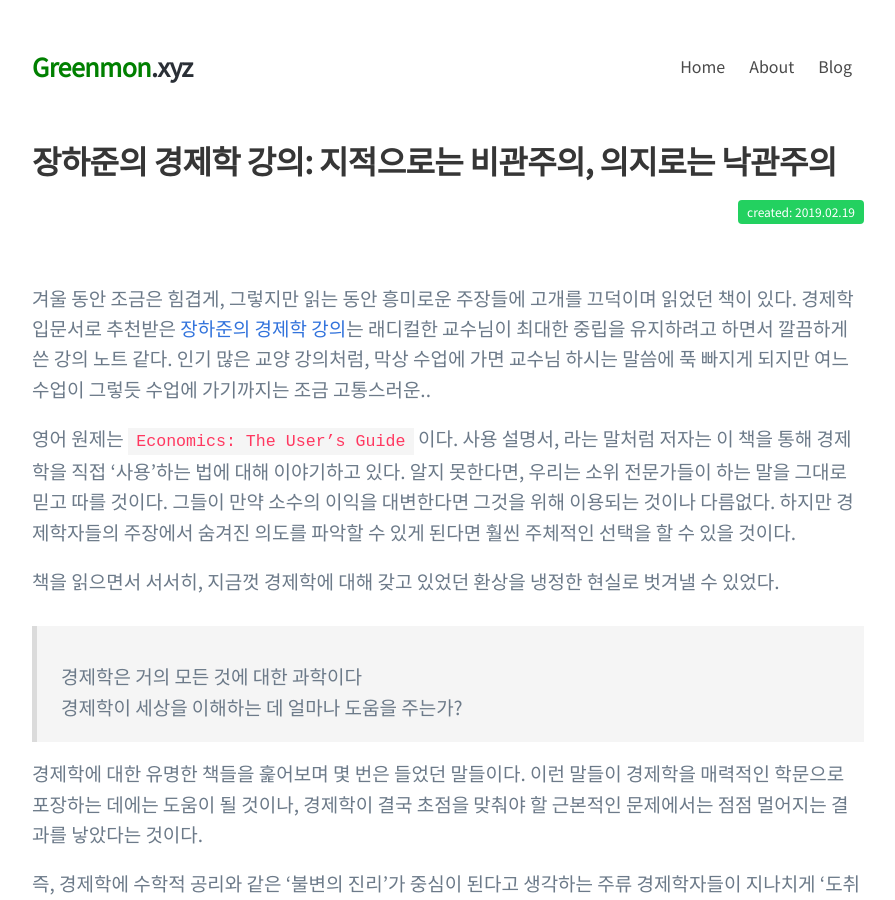
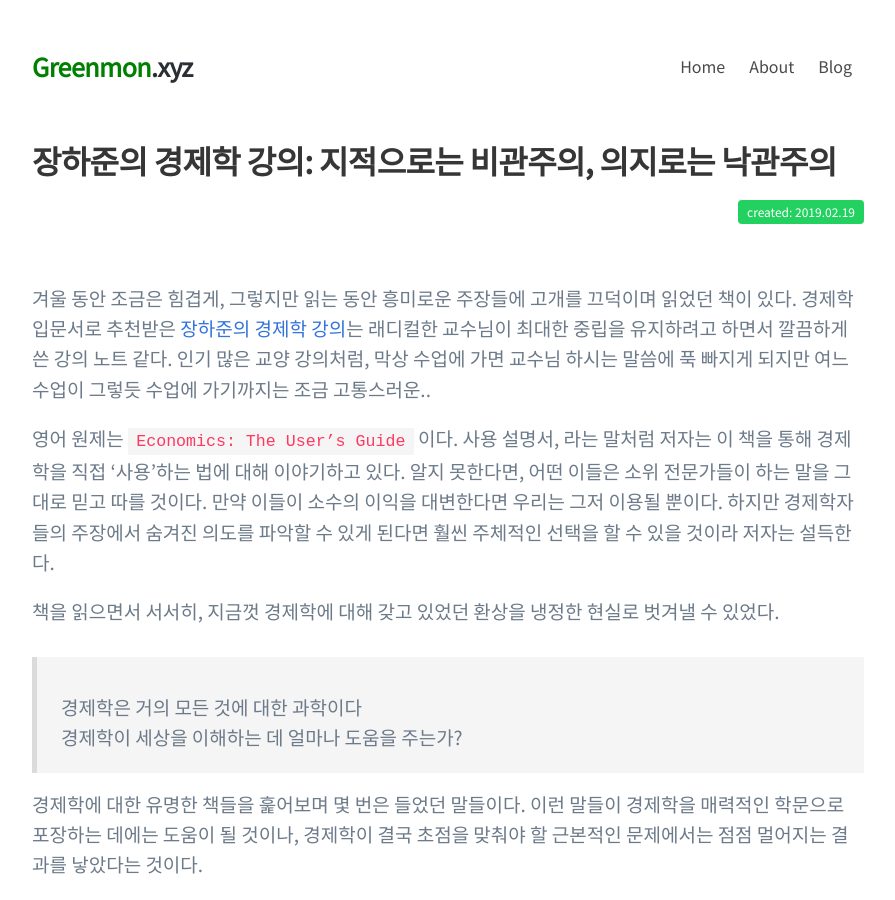
Before and after one commit to greenmonn/greenmonn.github.io, a Jekyll site: the page built from _posts/2019-02-19-bookreview-jang-economics.md, in a window 1280 px wide and 900 px high. Shown: the whole window, without its empty margins (192-1087 px from the left). Built offline with Jekyll 4.4.1, drawn with Linux system fonts in a browser that asks for light colours; some web fonts are replaced; our own code applies the rules of GitHub Pages for plain Markdown files; comment, search, counter and statistics services are not loaded.

Commit message:
Modify post

```diff
--- a/_posts/2019-02-19-bookreview-jang-economics.md
+++ b/_posts/2019-02-19-bookreview-jang-economics.md
@@ -9,7 +9,7 @@ tags: [bookreview, essay]
 
 겨울 동안 조금은 힘겹게, 그렇지만 읽는 동안 흥미로운 주장들에 고개를 끄덕이며 읽었던 책이 있다. 경제학 입문서로 추천받은 [장하준의 경제학 강의](https://ridibooks.com/v2/Detail?id=754013881)는 래디컬한 교수님이 최대한 중립을 유지하려고 하면서 깔끔하게 쓴 강의 노트 같다. 인기 많은 교양 강의처럼, 막상 수업에 가면 교수님 하시는 말씀에 푹 빠지게 되지만 여느 수업이 그렇듯 수업에 가기까지는 조금 고통스러운..
 
-영어 원제는 `Economics: The User’s Guide` 이다. 사용 설명서, 라는 말처럼 저자는 이 책을 통해 경제학을 직접 ‘사용’하는 법에 대해 이야기하고 있다. 알지 못한다면, 우리는 소위 전문가들이 하는 말을 그대로 믿고 따를 것이다. 그들이 만약 소수의 이익을 대변한다면 그것을 위해 이용되는 것이나 다름없다. 하지만 경제학자들의 주장에서 숨겨진 의도를 파악할 수 있게 된다면 훨씬 주체적인 선택을 할 수 있을 것이다.
+영어 원제는 `Economics: The User’s Guide` 이다. 사용 설명서, 라는 말처럼 저자는 이 책을 통해 경제학을 직접 ‘사용’하는 법에 대해 이야기하고 있다. 알지 못한다면, 어떤 이들은 소위 전문가들이 하는 말을 그대로 믿고 따를 것이다. 만약 이들이 소수의 이익을 대변한다면 우리는 그저 이용될 뿐이다. 하지만 경제학자들의 주장에서 숨겨진 의도를 파악할 수 있게 된다면 훨씬 주체적인 선택을 할 수 있을 것이라 저자는 설득한다.
 
 책을 읽으면서 서서히, 지금껏 경제학에 대해 갖고 있었던 환상을 냉정한 현실로 벗겨낼 수 있었다.
 
```
